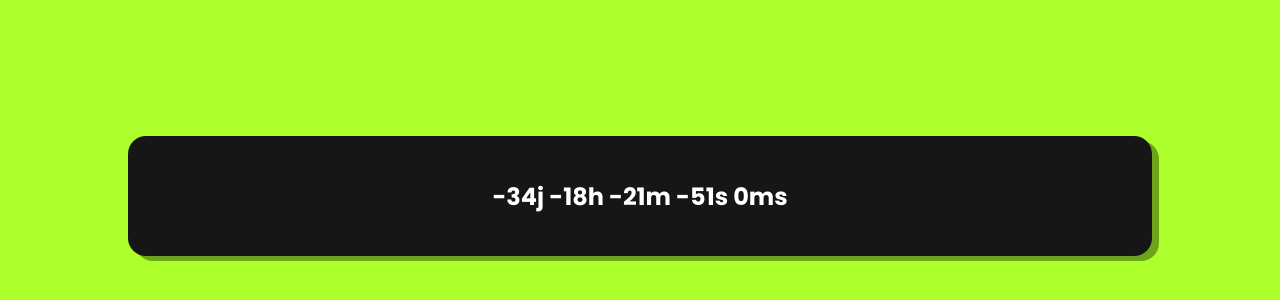
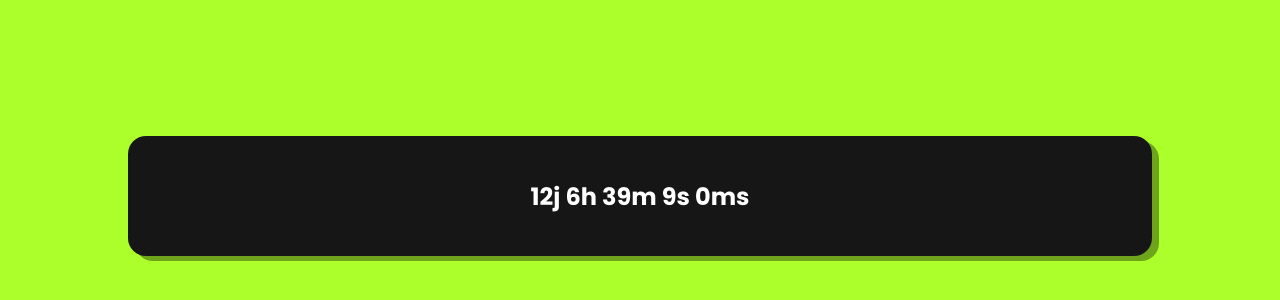
Before and after one commit to 0Sacha/countDownApp, a plain HTML site: page index.html in a window 1280 px wide. Shown: the part 204-504 px from the top of the page. Drawn offline with Linux system fonts and the light colour scheme; a web font is replaced by a local one.

Commit message:
Maj 30 avril 2025

```diff
--- a/assets/js/script.js
+++ b/assets/js/script.js
@@ -1,9 +1,14 @@
 const text = document.querySelector('h2')
 
-function getChrono(){
+function getChrono() {
 
+    // const monthinput = document.getElementById('monthinput').options[document.getElementById('monthinput').selectedIndex].text
+    // const daysinput = document.getElementById('daysinput').value
     const now = new Date().getTime();
-    const countdownDate = new Date('march 15, 2025').getTime();
+
+    // console.log(monthinput, daysinput, ', 2025')
+
+    const countdownDate = new Date('april 30,2025').getTime();
 
     const distanceBase = countdownDate - now;
 
--- a/index.html
+++ b/index.html
@@ -11,7 +11,23 @@
 <body>
     <section>
         <div class="countdown">
-        <h2 style="font-family: 'Poppins', sans-serif"></h2>
+            <h2 style="font-family: 'Poppins', sans-serif"></h2>
+<!--            <select name="" id="monthinput">-->
+<!--                <option value="">January</option>-->
+<!--                <option value="">February</option>-->
+<!--                <option value="">March</option>-->
+<!--                <option value="">April</option>-->
+<!--                <option value="">May</option>-->
+<!--                <option value="">June</option>-->
+<!--                <option value="">July</option>-->
+<!--                <option value="">August</option>-->
+<!--                <option value="">September</option>-->
+<!--                <option value="">October</option>-->
+<!--                <option value="">November</option>-->
+<!--                <option value="">December</option>-->
+<!--            </select>-->
+<!--            <input type="text" placeholder="Entrez jour en nombre" id="daysinput">-->
+<!--            <p>2025</p>-->
         </div>
     </section>
 </body>
```
